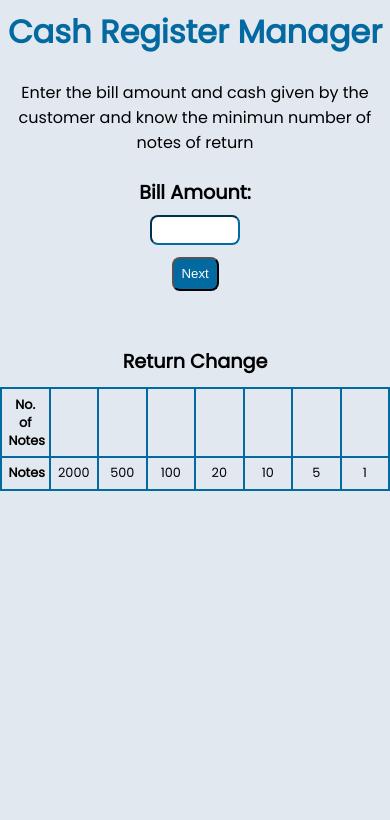
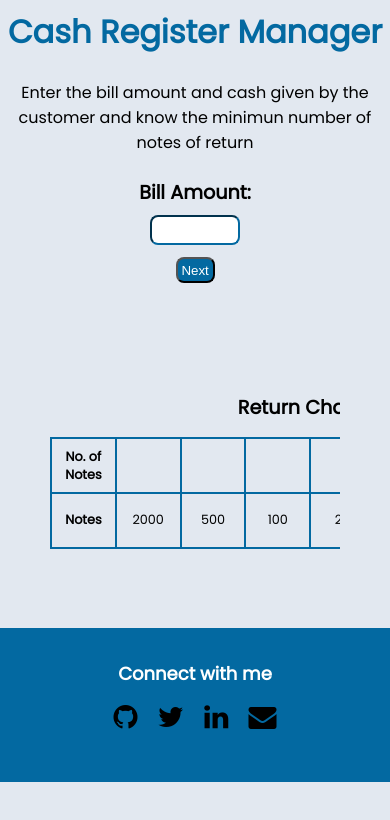
Before and after one commit to Sanika03/cash-register-manager, a plain HTML site: page index.html in a window 390 px wide. Drawn offline with Linux system fonts and the light colour scheme.

Commit message:
changed styling

```diff
--- a/index.html
+++ b/index.html
@@ -6,6 +6,7 @@
     <meta name="viewport" content="width=device-width, initial-scale=1.0">
     <title>Cash Register Manager</title>
     <link href="/styles.css" rel="stylesheet" />
+    <link rel="stylesheet" href="https://cdnjs.cloudflare.com/ajax/libs/font-awesome/4.7.0/css/font-awesome.min.css">
 </head>
 <body>
     <div class="container">
@@ -53,6 +54,36 @@
             </table>
         </div>
     </div>
+
+    <footer class="footer">
+        <div class="footer-header">Connect with me </div>
+        <ul class="list-non-bullet">
+            <li class="list-item-inline">
+                <a class="link" href="https://github.com/Sanika03">
+                    <i class="fa fa-github" style="font-size:28px; color: black;"></i>
+                </a>
+            </li>
+
+            <li class="list-item-inline">
+                <a class="link" href="https://twitter.com/Sanika_0305">
+                    <i class="fa fa-twitter" style="font-size:28px; color: black;"></i>
+                </a>
+            </li>
+
+            <li class="list-item-inline">
+                <a class="link" href="https://www.linkedin.com/in/sanika-suryawanshi-b17181205/">
+                    <i class="fa fa-linkedin" style="font-size:28px; color: black;"></i>
+                </a>
+            </li>
+
+            <li class="list-item-inline">
+                <a class="link" href="mailto:sanikasuryawanshi0305@gmail.com">
+                    <i class="fa fa-envelope" style="font-size:28px; color: black;"></i>
+                </a>
+            </li>
+        </ul>
+    </footer>
+
 </body>
 <script src="/app.js"></script>
 </html>
--- a/styles.css
+++ b/styles.css
@@ -55,7 +55,7 @@ input{
     color: var(--text-color);
     display: block;
     border-radius: 0.5rem;
-    padding: 2%;
+    padding: 1%;
     margin: 3% 47%;
 }
 
@@ -109,6 +109,36 @@ th, td{
     width : 50px;
 }
 
+.footer {
+    background-color: var(--primary-color);
+    padding: 2rem 1rem;
+    color: white;
+    text-align: center;
+}
+
+.footer .footer-header {
+    font-weight: bold;
+    font-size: large;
+}
+
+.footer .link{
+    color: white;
+}
+
+.footer ul{
+    padding-inline-start: 0px;
+}
+
+.list-non-bullet {
+    list-style: none;
+}
+
+.list-item-inline{
+    align-self: center;
+    display: inline-block;
+    padding: 0rem 0.5rem;
+}
+
 @media only screen and (max-width: 600px){
     input {
         text-align: center;
@@ -119,18 +149,24 @@ th, td{
     }
 
     #next-button {
-        margin : 3% 44%;
+        margin : 3% 45%;
     }
 
     table{
     width : 100%;
     text-align: center;
-    display: vertical;
+    }
+
+    #returned-change{
+        margin: 50px;
+        overflow-x: auto;
     }
 
     th, td {
         font-size: 80%;
-        width: 100%;
-        height: 100%;
+    }
+
+    th{
+        font-size: 100;
     }
 }
```
